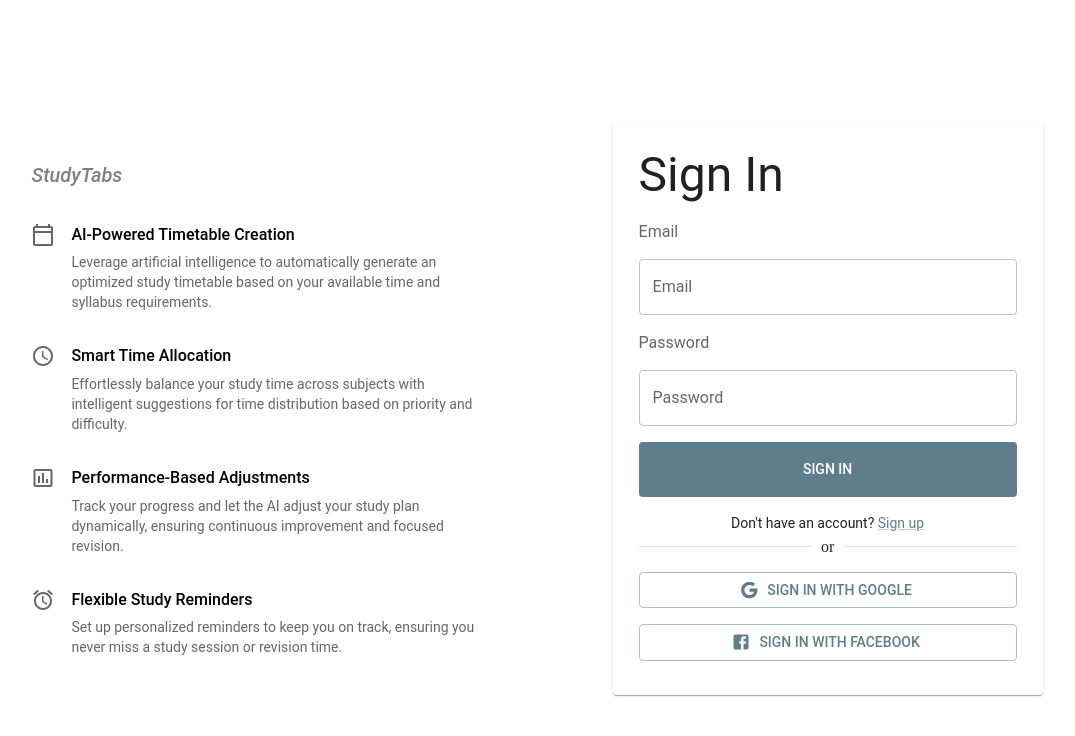
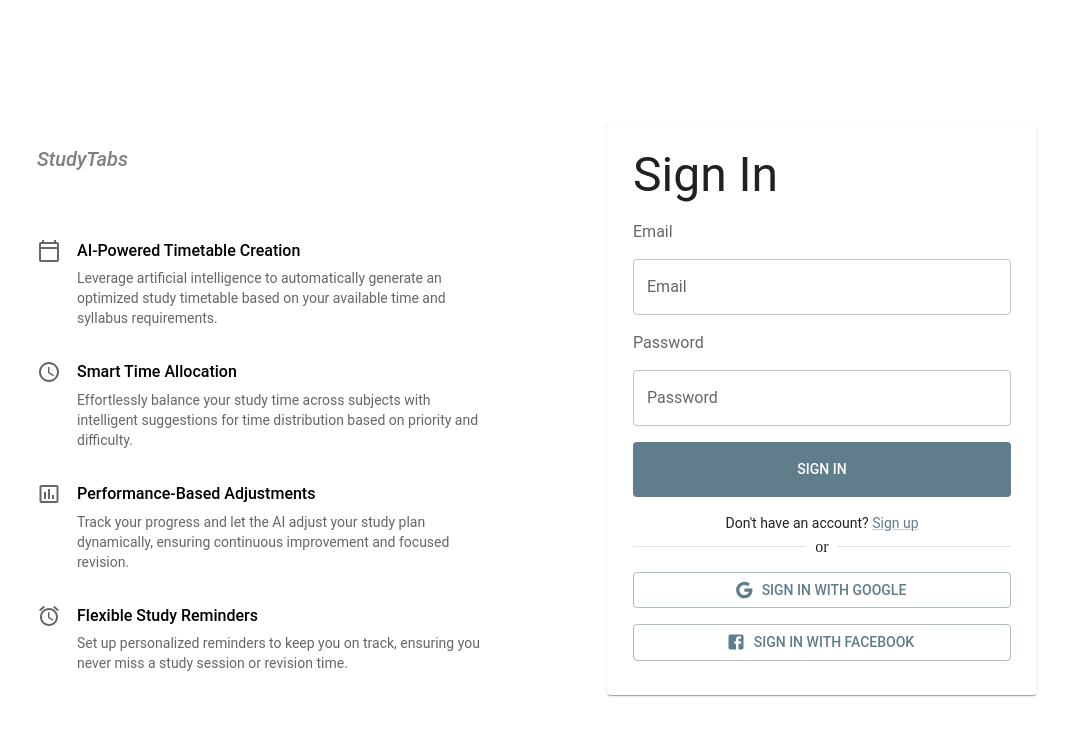
Before and after one commit to Tobai24/StudyTabs, a React (Vite) app in the folder app/: page / in a window 1280 px wide. Shown: the top 736 px of the page, without its empty margins (103-1178 px from the left). Built offline with nearby package versions, Linux system fonts and the light colour scheme; a web font is replaced by a local one.

Commit message:
fixed the responsiveness

```diff
--- a/app/layout/loginLayout.jsx
+++ b/app/layout/loginLayout.jsx
@@ -16,10 +16,20 @@ const SignInPage = () => {
         height: "100vh",
         margin: "0 auto",
         gap: "30px",
+        maxWidth: "1000px",
       }}
     >
       <ThemeProvider theme={Theme}>
-        <Box sx={{ flex: 1 }}>
+        <Box
+          sx={{
+            flex: 1,
+            display: {
+              xs: "none",
+              sm: "none",
+              lg: "inherit",
+            },
+          }}
+        >
           <Content />
         </Box>
         <Box sx={{ flex: 1, maxWidth: "430px" }}>
--- a/app/login/sideContent.jsx
+++ b/app/login/sideContent.jsx
@@ -37,16 +37,6 @@ const items = [
 export default function Content() {
   return (
     <>
-      <Typography
-        variant="h6"
-        sx={{
-          fontWeight: "medium",
-          fontStyle: "italic",
-          color: "grey",
-        }}
-      >
-        StudyTabs
-      </Typography>
       <Stack
         sx={{
           flexDirection: "column",
@@ -55,6 +45,16 @@ export default function Content() {
           maxWidth: 450,
         }}
       >
+        <Typography
+          variant="h6"
+          sx={{
+            fontWeight: "medium",
+            fontStyle: "italic",
+            color: "grey",
+          }}
+        >
+          StudyTabs
+        </Typography>
         <Box sx={{ display: { xs: "none", md: "flex" } }}></Box>
         {items.map((item, index) => (
           <Stack key={index} direction="row" sx={{ gap: 2 }}>
--- a/app/login/signup.jsx
+++ b/app/login/signup.jsx
@@ -22,6 +22,9 @@ const SignUp = () => {
         margin: "20px auto",
         height: "100vh",
         maxWidth: "430px",
+        display: "flex",
+        alignItems: "center",
+        justifyContent: "center",
       }}
     >
       <Card
```
